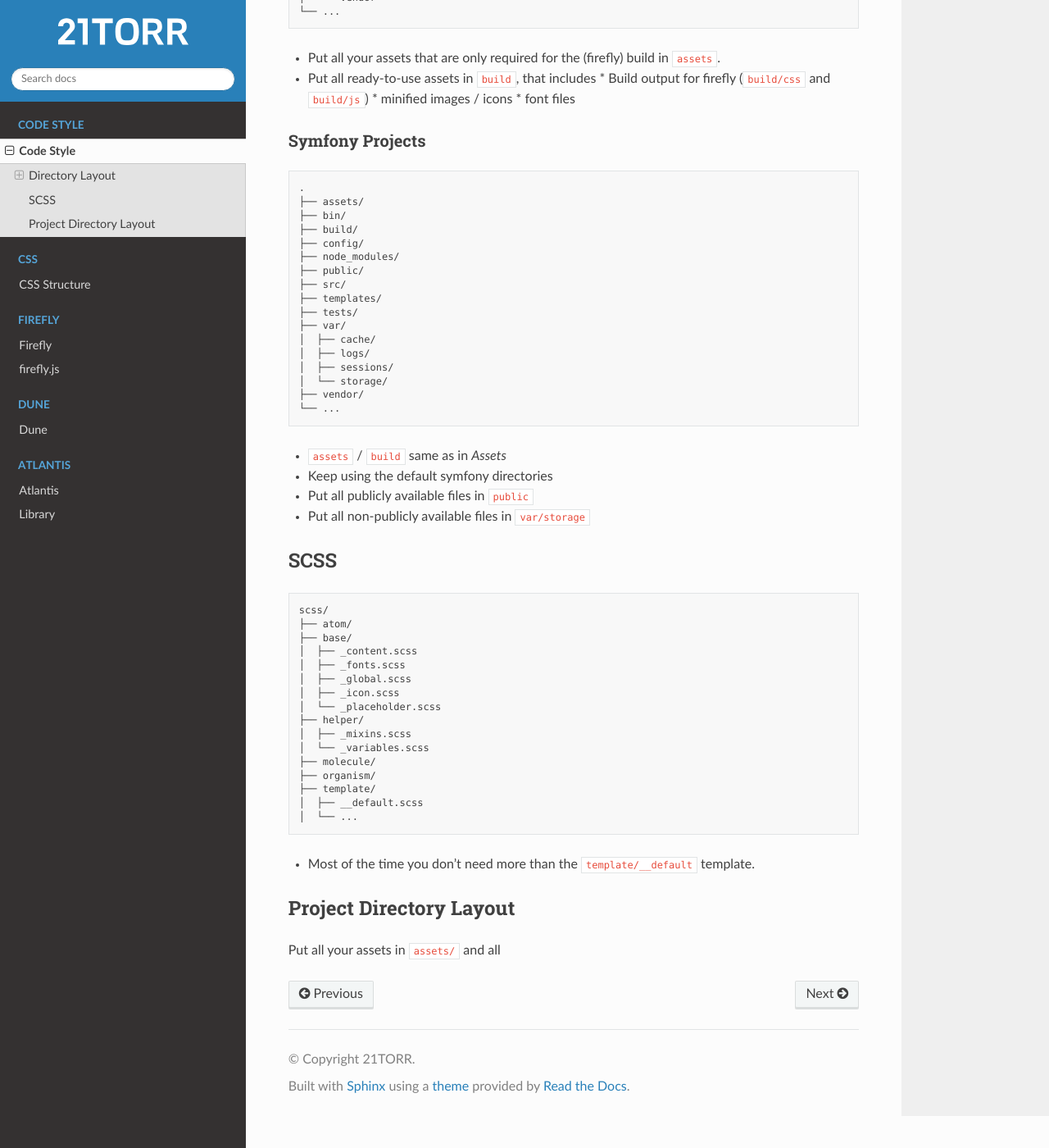
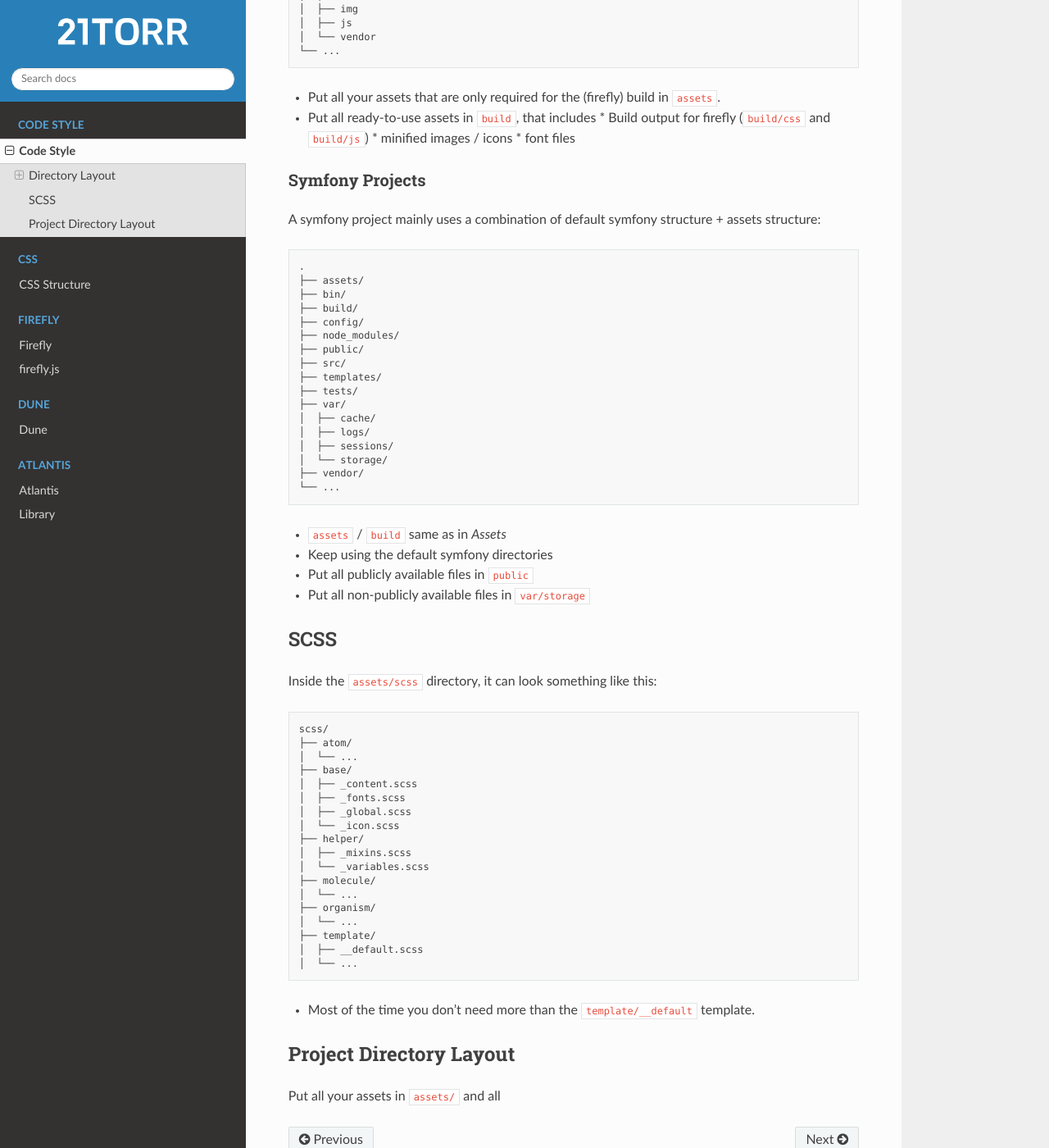
Before and after one commit to 21TORR/docs-old, a Sphinx documentation site: the page built from docs/code-style/index.rst, in a window 1280 px wide and 1400 px high, scrolled down 458 px. Shown: the whole window at 82% size. Built offline with Sphinx 7.4.7 and the Read the Docs theme 2.0.0, drawn with Linux system fonts in a browser that asks for light colours; some of the changed text lies outside the part shown.

Commit message:
Some fixes for RTD

```diff
--- a/docs/code-style/index.rst
+++ b/docs/code-style/index.rst
@@ -9,7 +9,7 @@ Directory Layout
 Assets
 ======
 
-.. code-block::
+Assets (in any project) are using this structure::
 
     .
     ├── assets/
@@ -34,7 +34,7 @@ Assets
 Symfony Projects
 ================
 
-.. code-block::
+A symfony project mainly uses a combination of default symfony structure + assets structure::
 
     .
     ├── assets/
@@ -66,21 +66,23 @@ Symfony Projects
 SCSS
 ####
 
-.. code-block::
+Inside the ``assets/scss`` directory, it can look something like this::
 
     scss/
     ├── atom/
+    │  └── ...
     ├── base/
     │  ├── _content.scss
     │  ├── _fonts.scss
     │  ├── _global.scss
-    │  ├── _icon.scss
-    │  └── _placeholder.scss
+    │  └── _icon.scss
     ├── helper/
     │  ├── _mixins.scss
     │  └── _variables.scss
     ├── molecule/
+    │  └── ...
     ├── organism/
+    │  └── ...
     ├── template/
     │  ├── __default.scss
     │  └── ...
@@ -89,7 +91,6 @@ SCSS
 *   Most of the time you don't need more than the ``template/__default`` template.
 
 
-
 Project Directory Layout
 ########################
 
```
